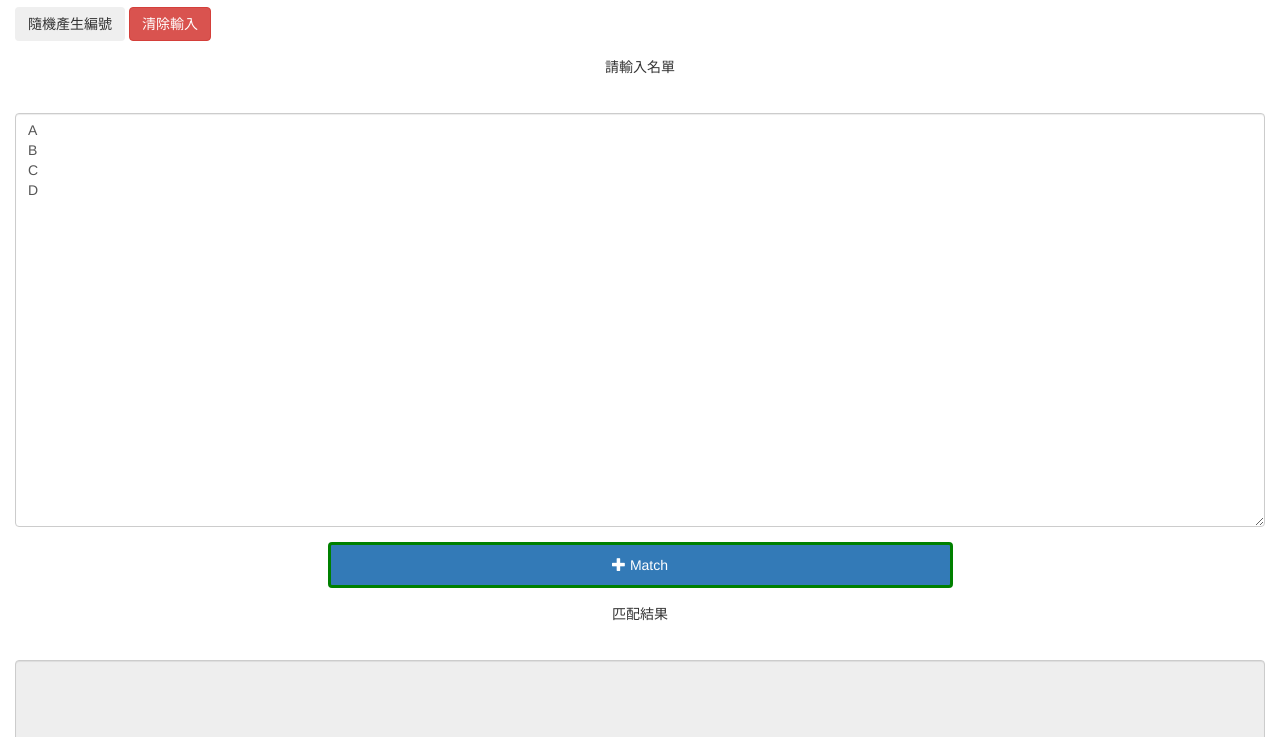
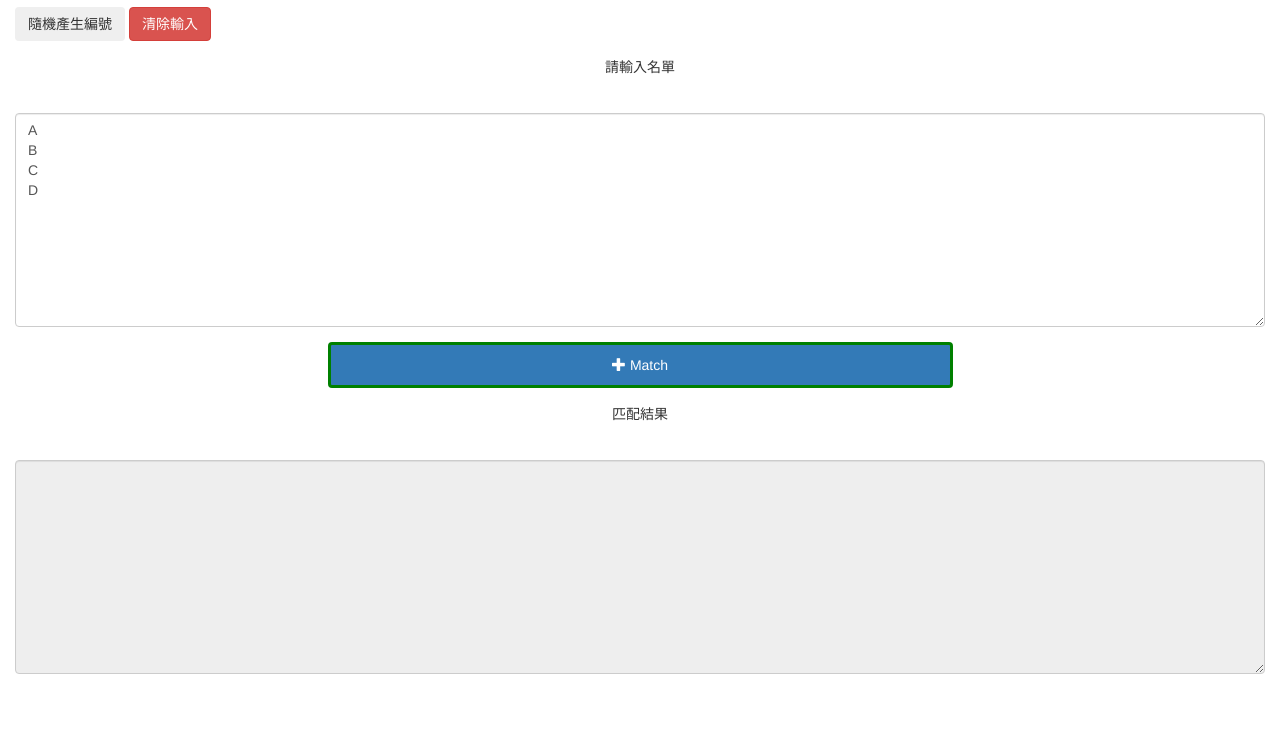
Before and after one commit to weihanchen/shuffle-match-js-tool, a website built with webpack: page src/template/index.html in a window 1280 px wide. Shown: the part 63-800 px from the top of the page. Built offline with nearby package versions, Linux system fonts and the light colour scheme.

Commit message:
update layout

```diff
--- a/src/template/index.html
+++ b/src/template/index.html
@@ -22,7 +22,7 @@
          </div>
          <div class="inputs">
             <div class="form-group">
-               <textarea class="form-control" id="edit-area" rows="20">A&#13;&#10;B&#13;&#10;C&#13;&#10;D</textarea>
+               <textarea class="form-control" id="edit-area" rows="10">A&#13;&#10;B&#13;&#10;C&#13;&#10;D</textarea>
             </div>
          </div>
       </div>
@@ -36,7 +36,7 @@
          </div>
          <div class="inputs">
             <div class="form-group">
-               <textarea class="form-control" id="preview-area"  disabled rows="20"></textarea>
+               <textarea class="form-control" id="preview-area"  disabled rows="10"></textarea>
             </div>
          </div>
       </div>
```
